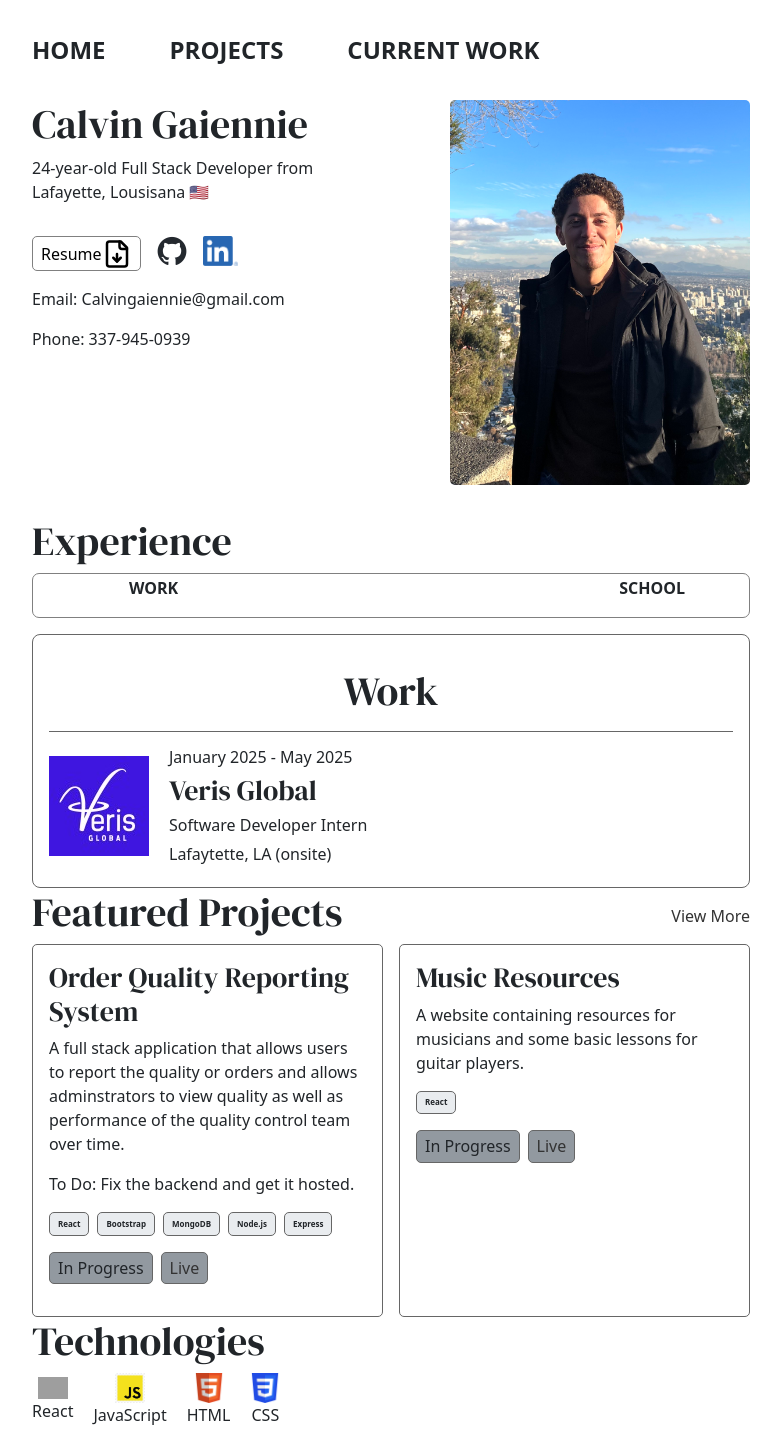
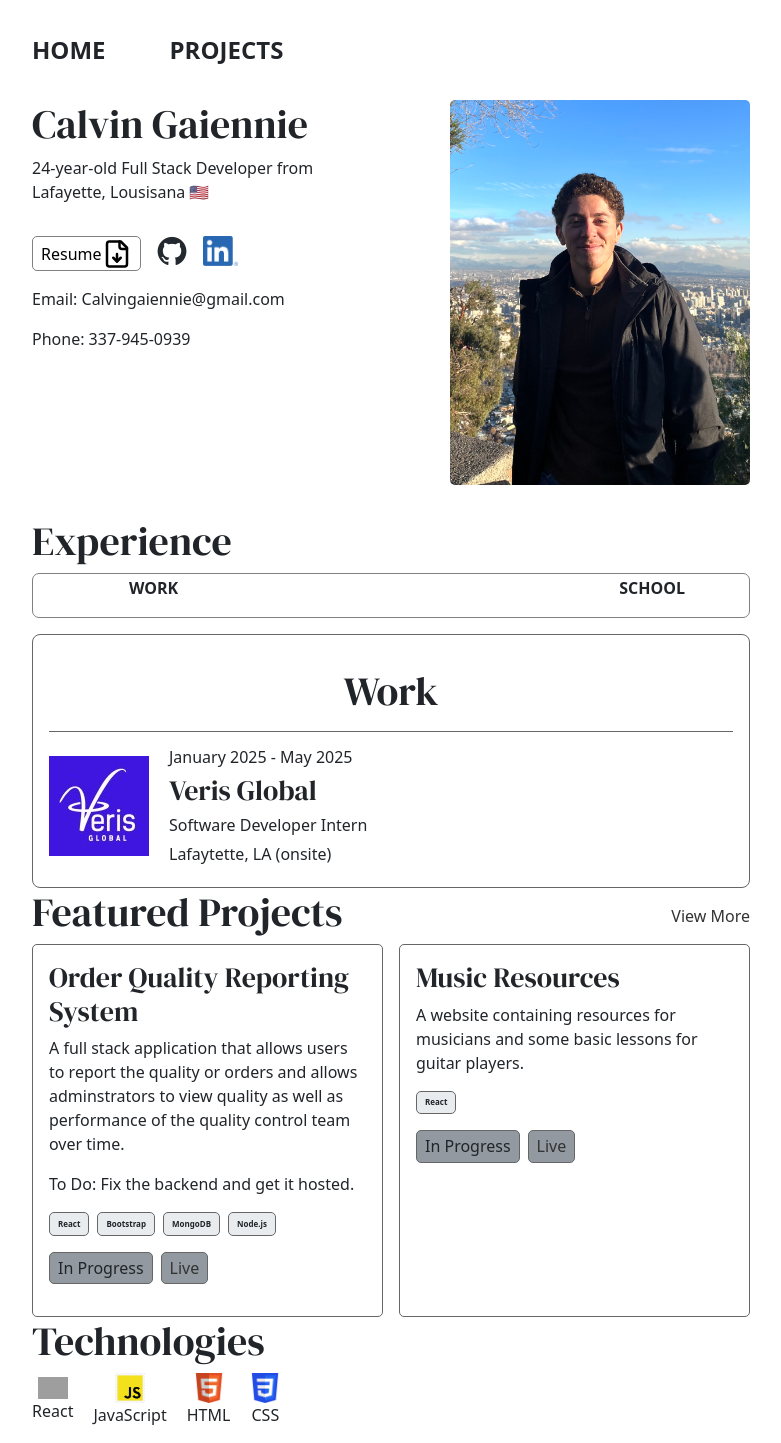
Before and after one commit to CalvinGaiennie/portfolio-vite, a React (Vite) app: page / in a window 1280 px wide. Shown: the whole page, without its empty margins (249-1030 px from the left). Built offline with nearby package versions, Linux system fonts and the light colour scheme; grey boxes are pictures that could not be loaded.

Commit message:
made a couple other small changes

```diff
--- a/src/components/PageNav.jsx
+++ b/src/components/PageNav.jsx
@@ -10,9 +10,7 @@ function PageNav() {
         <li>
           <NavLink to="/Projects">Projects</NavLink>
         </li>
-        <li>
-          <NavLink to="/Current">Current Work</NavLink>
-        </li>
+        <li>{/* <NavLink to="/Current">Current Work</NavLink> */}</li>
       </ul>
     </nav>
   );
--- a/src/components/ProjectsPreview.jsx
+++ b/src/components/ProjectsPreview.jsx
@@ -20,7 +20,7 @@ function ProjectsPreview() {
           // img={projectImage}
           status={"In Progress"}
           hostingStatus={"Live"}
-          techStack={["React", "Bootstrap", "MongoDB", "Node.js", "Express"]}
+          techStack={["React", "Bootstrap", "MongoDB", "Node.js"]}
           todo={"Fix the backend and get it hosted."}
         />
         <ProjectCard
--- a/src/pages/Projects.jsx
+++ b/src/pages/Projects.jsx
@@ -17,8 +17,8 @@ function Projects() {
           // img={projectImage}
           status={"In Progress"}
           hostingStatus={"Live"}
-          techStack={["React", "Bootstrap", "MongoDB", "Node.js", "Express"]}
-          todo={"Fix the backend and get it hosted."}
+          techStack={["React", "Bootstrap", "MongoDB", "Node.js"]}
+          todo={"Allow users to submit reports and add other features."}
         />
         <ProjectCard
           title={"Music Resources"}
@@ -50,7 +50,7 @@ function Projects() {
           link={"https://vite-recipes-v2.netlify.app/"}
           status={"In Progress"}
           hostingStatus={"Live"}
-          techStack={["React", "Bootstrap", "MongoDB", "Node.js", "Express"]}
+          techStack={["React", "Bootstrap", "MongoDB", "Node.js"]}
           todo={
             "Add in some recipes. The ability to login and edit recipes that you wrote and make the frontend prettier."
           }
```
